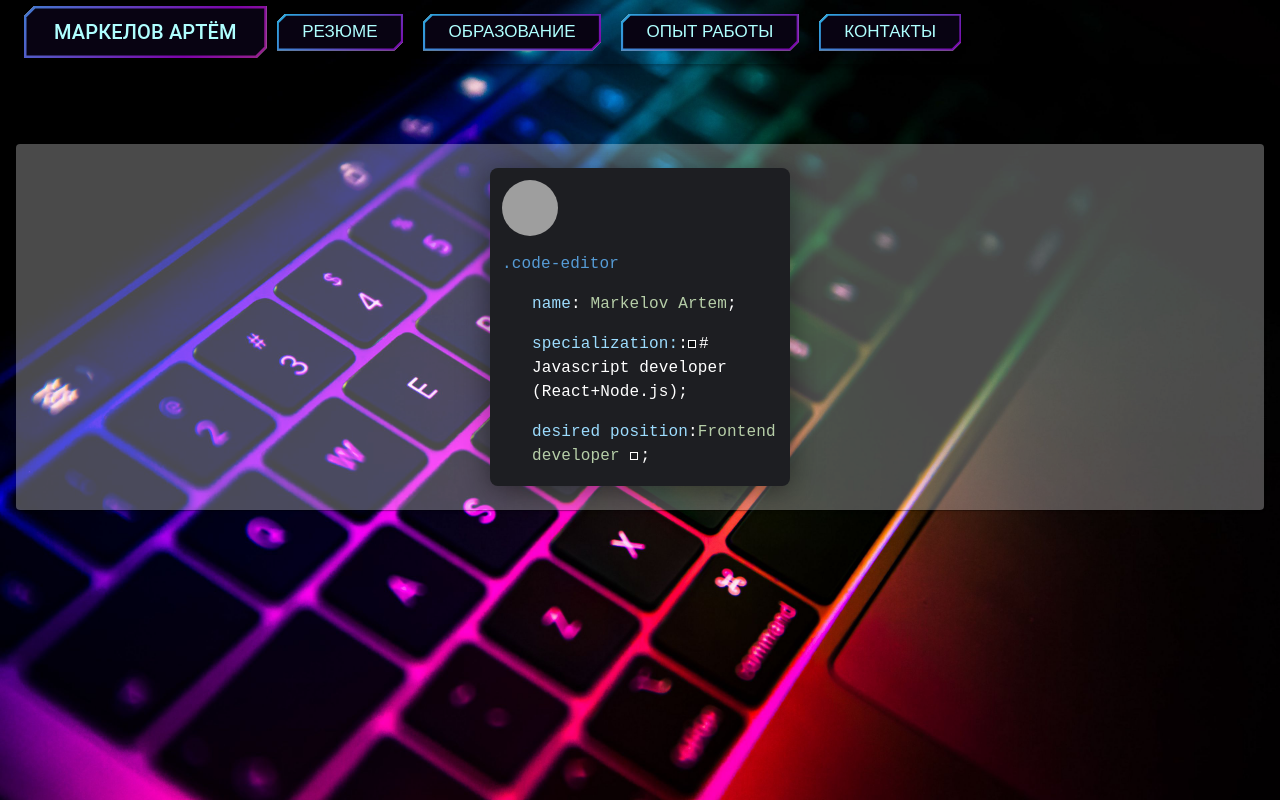
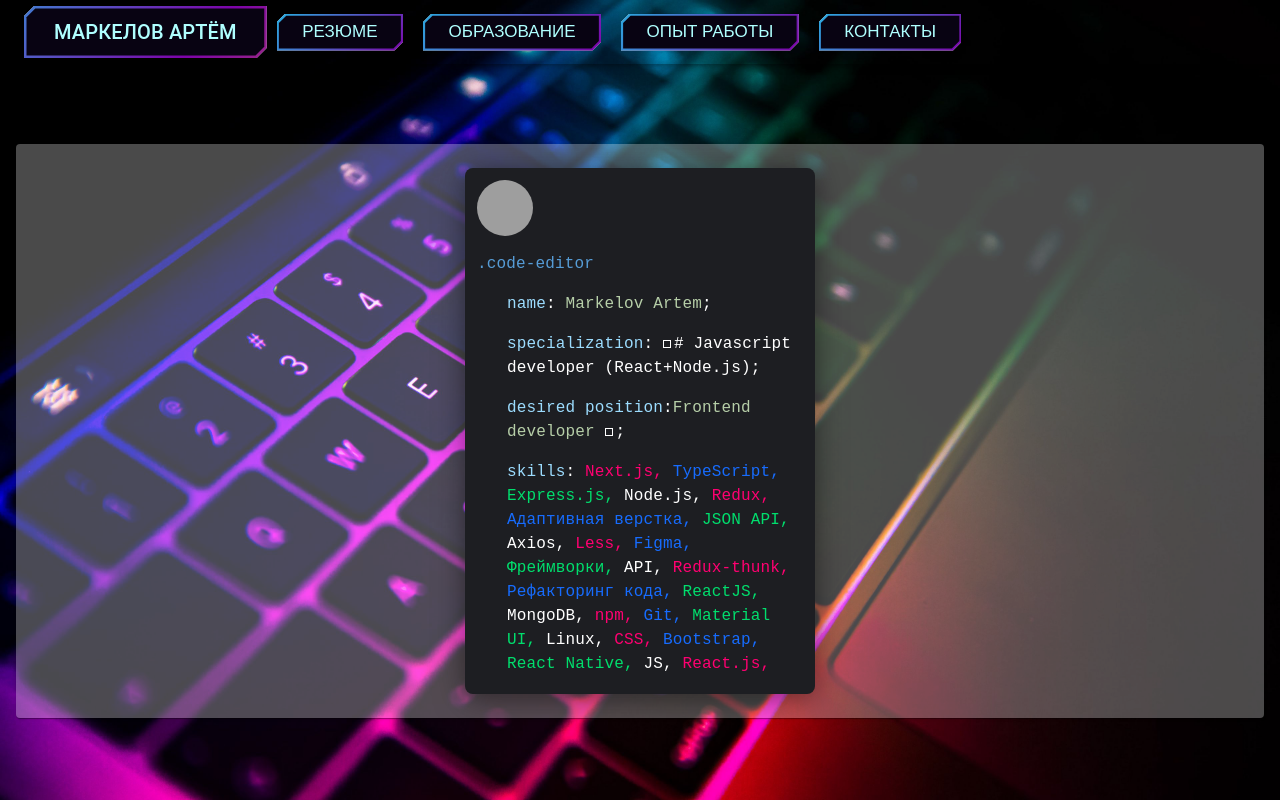
Before and after one commit to 7timoha7/Summary, a React (Create React App) app: page / in a window 1280 px wide. Built offline with nearby package versions, Linux system fonts and the light colour scheme; grey boxes are pictures that could not be loaded.

Commit message:
сделал цвета для скилс

```diff
--- a/src/components/Main/Main.tsx
+++ b/src/components/Main/Main.tsx
@@ -14,20 +14,50 @@ const Main = () => {
             </div>
             <div className="editor-content">
               <code className="code">
-                <p><span className="color-0">.code-editor </span> <span></span></p>
+                <p><span className="color-0">.code-editor </span><span></span></p>
 
                 <p className="property">
                   <span className="color-2">name</span><span>: </span>
                   <span className="color-1">Markelov Artem</span>;
                 </p>
                 <p className="property">
-                  <span className="color-2">specialization:</span><span>:</span>
-                  <span className="color-preview-1"></span><span
-                  className=""># Javascript developer (React+Node.js)</span>;
+                  <span className="color-2">specialization</span><span>: </span>
+                  <span className="color-preview-1"></span><span># Javascript developer (React+Node.js)</span>;
                 </p>
                 <p className="property">
                   <span className="color-2"> desired position</span><span>:</span>
-                  <span className="color-1">Frontend developer  <span className="color-preview-2"></span></span>;
+                  <span className="color-1">Frontend developer <span className="color-preview-2"></span></span>;
+                </p>
+                <p className="property">
+                  <span className="color-2">skills</span><span>: </span>
+
+
+                  <span className="skill-color4">Next.js, </span>
+                  <span className="skill-color3">TypeScript, </span>
+                  <span className="skill-color2">Express.js, </span>
+                  <span className="skill-color1">Node.js, </span>
+                  <span className="skill-color4">Redux, </span>
+                  <span className="skill-color3">Адаптивная верстка, </span>
+                  <span className="skill-color2">JSON API, </span>
+                  <span className="skill-color1">Axios, </span>
+                  <span className="skill-color4">Less, </span>
+                  <span className="skill-color3">Figma, </span>
+                  <span className="skill-color2">Фреймворки, </span>
+                  <span className="skill-color1">API, </span>
+                  <span className="skill-color4">Redux-thunk, </span>
+                  <span className="skill-color3">Рефакторинг кода, </span>
+                  <span className="skill-color2">ReactJS, </span>
+                  <span className="skill-color1">MongoDB, </span>
+                  <span className="skill-color4">npm, </span>
+                  <span className="skill-color3">Git, </span>
+                  <span className="skill-color2">Material UI, </span>
+                  <span className="skill-color1">Linux, </span>
+                  <span className="skill-color4">CSS, </span>
+                  <span className="skill-color3">Bootstrap, </span>
+                  <span className="skill-color2">React Native, </span>
+                  <span className="skill-color1">JS, </span>
+                  <span className="skill-color4">React.js, </span>
+
                 </p>
                 <span></span>
               </code>
@@ -35,8 +65,6 @@ const Main = () => {
           </div>
         </Grid>
       </Grid>
-
-
     </Card>
   );
 };
--- a/src/components/Main/MainStyles.css
+++ b/src/components/Main/MainStyles.css
@@ -1,5 +1,5 @@
 .code-editor {
-    max-width: 300px;
+    max-width: 350px;
     background-color: #1d1e22;
     box-shadow: 0px 4px 30px rgba(0, 0, 0, 0.5);
     border-radius: 8px;
@@ -61,7 +61,7 @@
     color: rgb(207 146 120);
 }
 
-.color-preview-1,.color-preview-2 {
+.color-preview-1, .color-preview-2 {
     height: 8px;
     width: 8px;
     border: 1px solid #fff;
@@ -74,5 +74,21 @@
 }
 
 .color-preview-1 {
-    background-color: rgba(0, 0, 0, 0.5);
+    color: rgba(0, 0, 0, 0.5);
 }
+
+.skill-color1 {
+    color: rgb(255, 255, 255);
+}
+
+.skill-color2 {
+    color: rgb(0, 222, 109);
+}
+
+.skill-color3 {
+    color: rgb(23, 108, 254);
+}
+
+.skill-color4 {
+    color: rgb(255, 0, 113);
+}
--- a/src/components/Summary/Summary.tsx
+++ b/src/components/Summary/Summary.tsx
@@ -20,7 +20,7 @@ const Summary = () => {
 
     <>
       <Card
-        sx={{mt: 5, ml: 2, mr: 2, pt: 6, pb: 6, backgroundColor: 'rgba(255,255,255,0.29)'}}>
+        sx={{mt: 5, ml: 2, mr: 2, pt: 6, pb: 6, backgroundColor: 'rgba(0,0,0,0.67)'}}>
         < Grid container display={'flex'} flexDirection={'column'} justifyContent={'center'} alignItems={'center'}>
           <Grid item>
             <section className="container">
```
